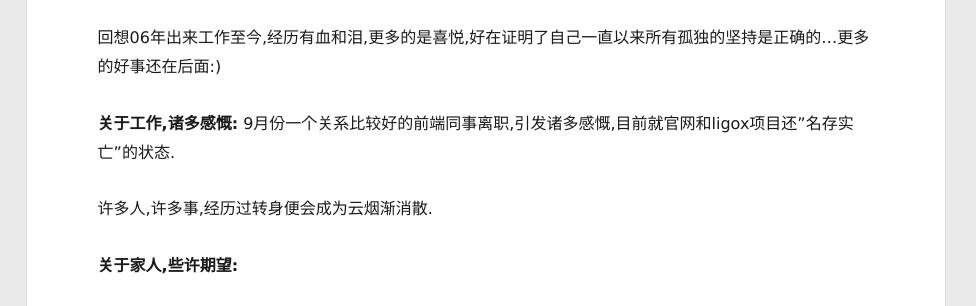
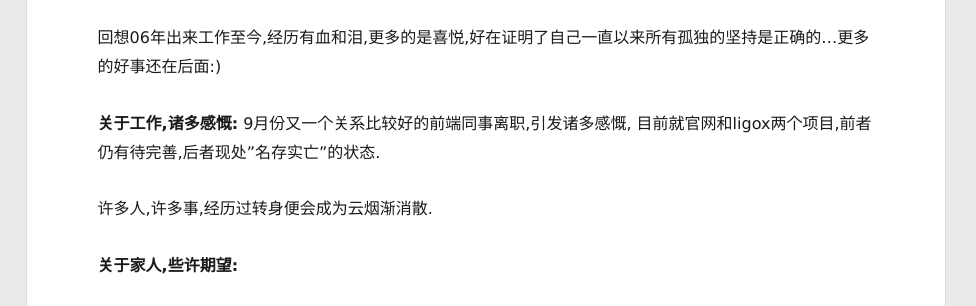
Before and after one commit to liduanwei/liduanwei.github.io, a plain HTML site: page 2016/10/11/又一年的生日/index.html in a window 1280 px wide. Shown: the part 334-640 px from the top of the page, 304-1280 px from the left. Drawn offline with Linux system fonts and the light colour scheme; a script that the page names is missing.

Commit message:
Site updated: 2016-10-12 09:27:02

```diff
--- a/2016/10/11/又一年的生日/index.html
+++ b/2016/10/11/又一年的生日/index.html
@@ -12,7 +12,7 @@
 <meta property="og:url" content="http://www.liduanwei.com/2016/10/11/又一年的生日/index.html">
 <meta property="og:site_name" content="Welee's blog">
 <meta property="og:description" content="&amp;#x4ECA;&amp;#x5929;&amp;#x662F;&amp;#x4E2A;&amp;#x5E73;&amp;#x5E38;&amp;#x53C8;&amp;#x7279;&amp;#x6B8A;&amp;#x7684;&amp;#x65E5;&amp;#x5B50;, 28&amp;#x5E74;&amp;#x524D;&amp;#x7684;&amp;#x8FD9;&amp;#x4E00;&amp;#x5929;&amp;#x7238;&amp;#x5988;&amp;#x7ED9;&amp;#x4E86;&amp;#x6211;&amp;#x751F;&amp;#x5">
-<meta property="og:updated_time" content="2016-10-12T01:23:27.000Z">
+<meta property="og:updated_time" content="2016-10-12T01:26:42.000Z">
 <meta name="twitter:card" content="summary">
 <meta name="twitter:title" content="又一年的生日">
 <meta name="twitter:description" content="&amp;#x4ECA;&amp;#x5929;&amp;#x662F;&amp;#x4E2A;&amp;#x5E73;&amp;#x5E38;&amp;#x53C8;&amp;#x7279;&amp;#x6B8A;&amp;#x7684;&amp;#x65E5;&amp;#x5B50;, 28&amp;#x5E74;&amp;#x524D;&amp;#x7684;&amp;#x8FD9;&amp;#x4E00;&amp;#x5929;&amp;#x7238;&amp;#x5988;&amp;#x7ED9;&amp;#x4E86;&amp;#x6211;&amp;#x751F;&amp;#x5">
@@ -170,7 +170,7 @@
 <p>&#x8F6C;&#x773C;&#x5DF2;&#x662F;&#x5FEB;30&#x5C81;&#x7684;&#x4EBA;&#x4E86;!&#x8001;&#x5988;&#x5E38;&#x8BF4;&#x6211;&#x90FD;&#x4E8C;&#x5341;&#x516B;&#x4E5D;&#x5FEB;30&#x7684;&#x4EBA;&#x4E86;&#x8FD8;&#x50CF;&#x4E2A;&#x5B69;&#x5B50;&#x8BA9;&#x5979;&#x64CD;&#x5FC3;-_^!!</p>
 <p>-&#x662F;&#x5440;,&#x6211;&#x5374;&#x50CF;&#x4E2A;&#x5B69;&#x5B50;&#x6837;&#x50BB;&#x7B11;&#x7740;&#x770B;&#x7740;&#x6765;&#x65F6;&#x7684;&#x8DEF;&#x2026;</p>
 <p>&#x56DE;&#x60F3;06&#x5E74;&#x51FA;&#x6765;&#x5DE5;&#x4F5C;&#x81F3;&#x4ECA;,&#x7ECF;&#x5386;&#x6709;&#x8840;&#x548C;&#x6CEA;,&#x66F4;&#x591A;&#x7684;&#x662F;&#x559C;&#x60A6;,&#x597D;&#x5728;&#x8BC1;&#x660E;&#x4E86;&#x81EA;&#x5DF1;&#x4E00;&#x76F4;&#x4EE5;&#x6765;&#x6240;&#x6709;&#x5B64;&#x72EC;&#x7684;&#x575A;&#x6301;&#x662F;&#x6B63;&#x786E;&#x7684;&#x2026;&#x66F4;&#x591A;&#x7684;&#x597D;&#x4E8B;&#x8FD8;&#x5728;&#x540E;&#x9762;:)</p>
-<p><strong>&#x5173;&#x4E8E;&#x5DE5;&#x4F5C;,&#x8BF8;&#x591A;&#x611F;&#x6168;:</strong>  9&#x6708;&#x4EFD;&#x4E00;&#x4E2A;&#x5173;&#x7CFB;&#x6BD4;&#x8F83;&#x597D;&#x7684;&#x524D;&#x7AEF;&#x540C;&#x4E8B;&#x79BB;&#x804C;,&#x5F15;&#x53D1;&#x8BF8;&#x591A;&#x611F;&#x6168;,&#x76EE;&#x524D;&#x5C31;&#x5B98;&#x7F51;&#x548C;ligox&#x9879;&#x76EE;&#x8FD8;&#x201D;&#x540D;&#x5B58;&#x5B9E;&#x4EA1;&#x201D;&#x7684;&#x72B6;&#x6001;. </p>
+<p><strong>&#x5173;&#x4E8E;&#x5DE5;&#x4F5C;,&#x8BF8;&#x591A;&#x611F;&#x6168;:</strong>  9&#x6708;&#x4EFD;&#x53C8;&#x4E00;&#x4E2A;&#x5173;&#x7CFB;&#x6BD4;&#x8F83;&#x597D;&#x7684;&#x524D;&#x7AEF;&#x540C;&#x4E8B;&#x79BB;&#x804C;,&#x5F15;&#x53D1;&#x8BF8;&#x591A;&#x611F;&#x6168;, &#x76EE;&#x524D;&#x5C31;&#x5B98;&#x7F51;&#x548C;ligox&#x4E24;&#x4E2A;&#x9879;&#x76EE;,&#x524D;&#x8005;&#x4ECD;&#x6709;&#x5F85;&#x5B8C;&#x5584;,&#x540E;&#x8005;&#x73B0;&#x5904;&#x201D;&#x540D;&#x5B58;&#x5B9E;&#x4EA1;&#x201D;&#x7684;&#x72B6;&#x6001;. </p>
 <p>&#x8BB8;&#x591A;&#x4EBA;,&#x8BB8;&#x591A;&#x4E8B;,&#x7ECF;&#x5386;&#x8FC7;&#x8F6C;&#x8EAB;&#x4FBF;&#x4F1A;&#x6210;&#x4E3A;&#x4E91;&#x70DF;&#x6E10;&#x6D88;&#x6563;.</p>
 <p><strong>&#x5173;&#x4E8E;&#x5BB6;&#x4EBA;,&#x4E9B;&#x8BB8;&#x671F;&#x671B;:</strong></p>
 <p>&#x5E0C;&#x671B;&#x8001;&#x5988;&#x7684;&#x98CE;&#x6E7F;&#x817F;&#x75DB;&#x80FD;&#x5FEB;&#x70B9;&#x597D;,&#x8FD8;&#x4E0D;&#x77E5;&#x9053;&#x8FD9;&#x818F;&#x836F;&#x662F;&#x5426;&#x7BA1;&#x7528;,&#x8FD8;&#x5E0C;&#x671B;&#x8001;&#x7238;&#x7684;&#x9AD8;&#x8840;&#x538B;&#x80FD;&#x7A33;&#x5B9A;&#x4E9B;,&#x4ED6;&#x73B0;&#x5728;&#x5728;&#x5403;&#x201D;&#x975E;&#x6D1B;&#x5730;&#x5E73;&#x7F13;&#x91CA;&#x7247;&#x201D;.&#x8FD9;&#x75C5;&#x5F88;&#x53EF;&#x6076;,&#x80FD;&#x8F7B;&#x80FD;&#x91CD;,&#x5173;&#x952E;&#x662F;&#x5F97;&#x63A7;&#x5236;&#x597D;.</p>
```
Also changed, not shown: index.html (+1 -1 lines).
